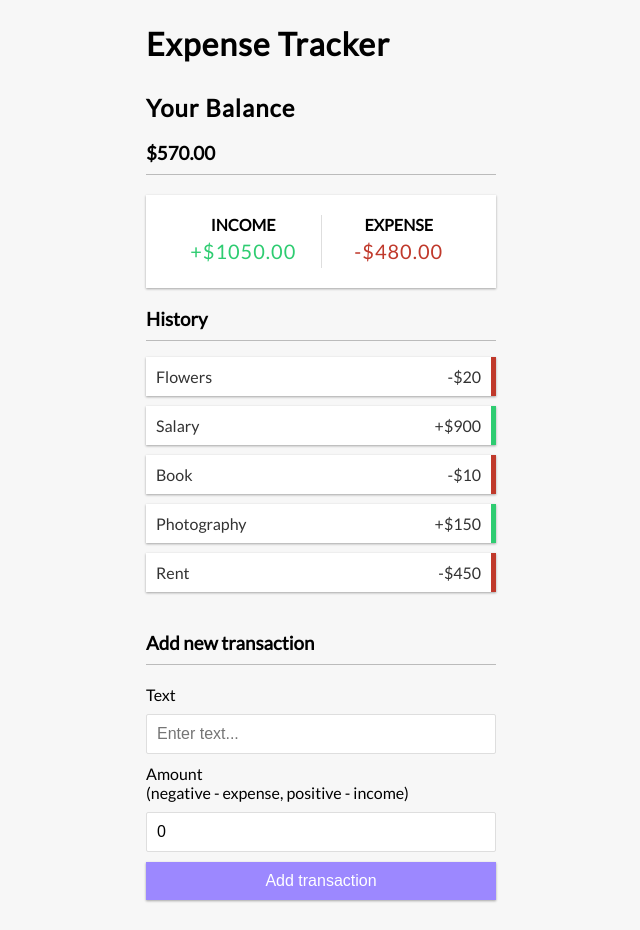
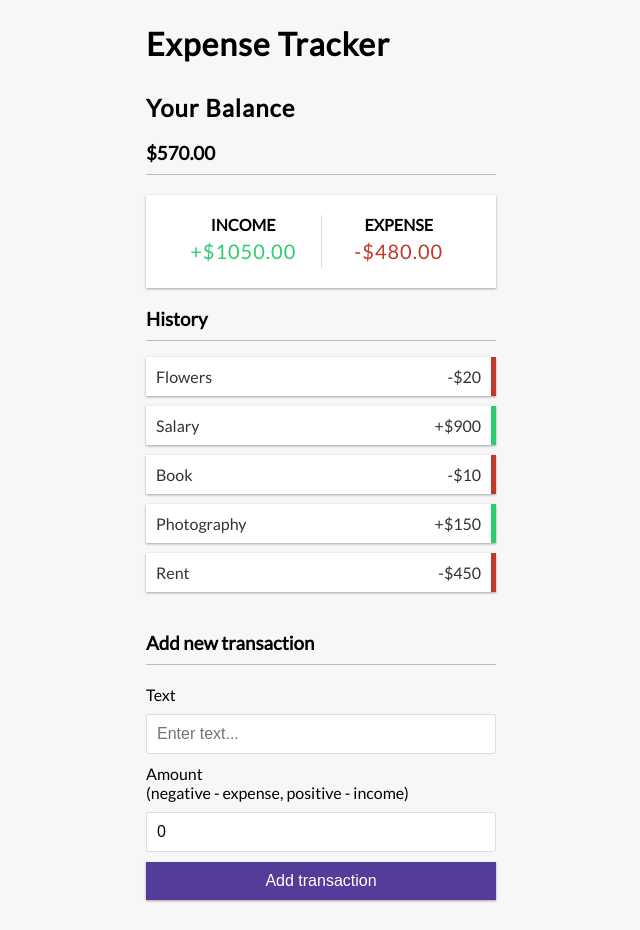
Before and after one commit to gerhynes/expense-tracker-react, a React (Create React App) app: page / in a window 1280 px wide. Shown: the whole page, without its empty margins (319-959 px from the left). Built offline with nearby package versions, Linux system fonts and the light colour scheme.

Commit message:
Update README.md

```diff
--- a/src/App.css
+++ b/src/App.css
@@ -94,7 +94,7 @@ input[type="number"] {
 
 .btn {
   cursor: pointer;
-  background-color: #9c88ff;
+  background-color: #553c9a;
   box-shadow: var(--box-shadow);
   color: #fff;
   border: 0;
```
Also changed, not shown: 1 other file (tests, documents, lock files or other folders).
